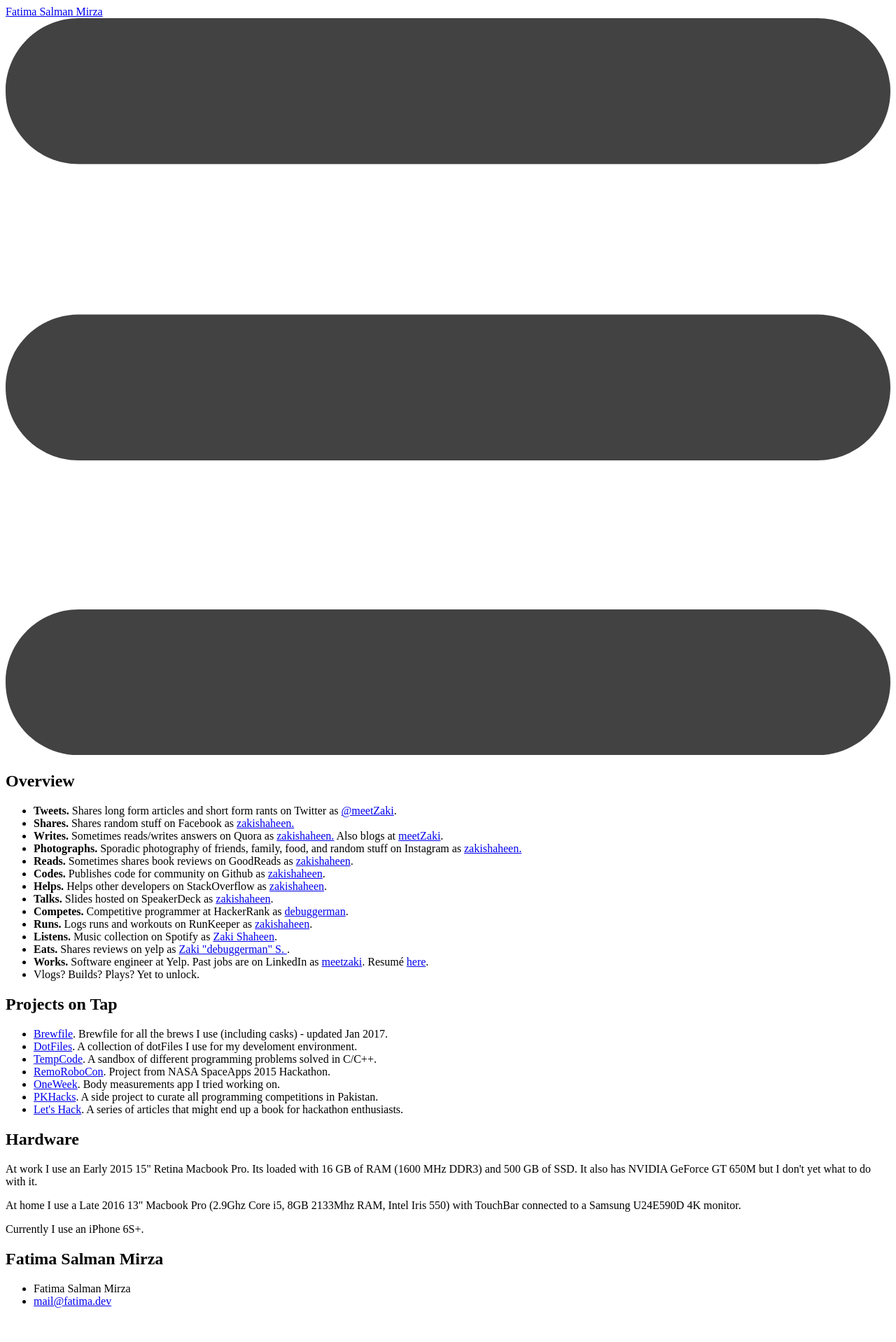
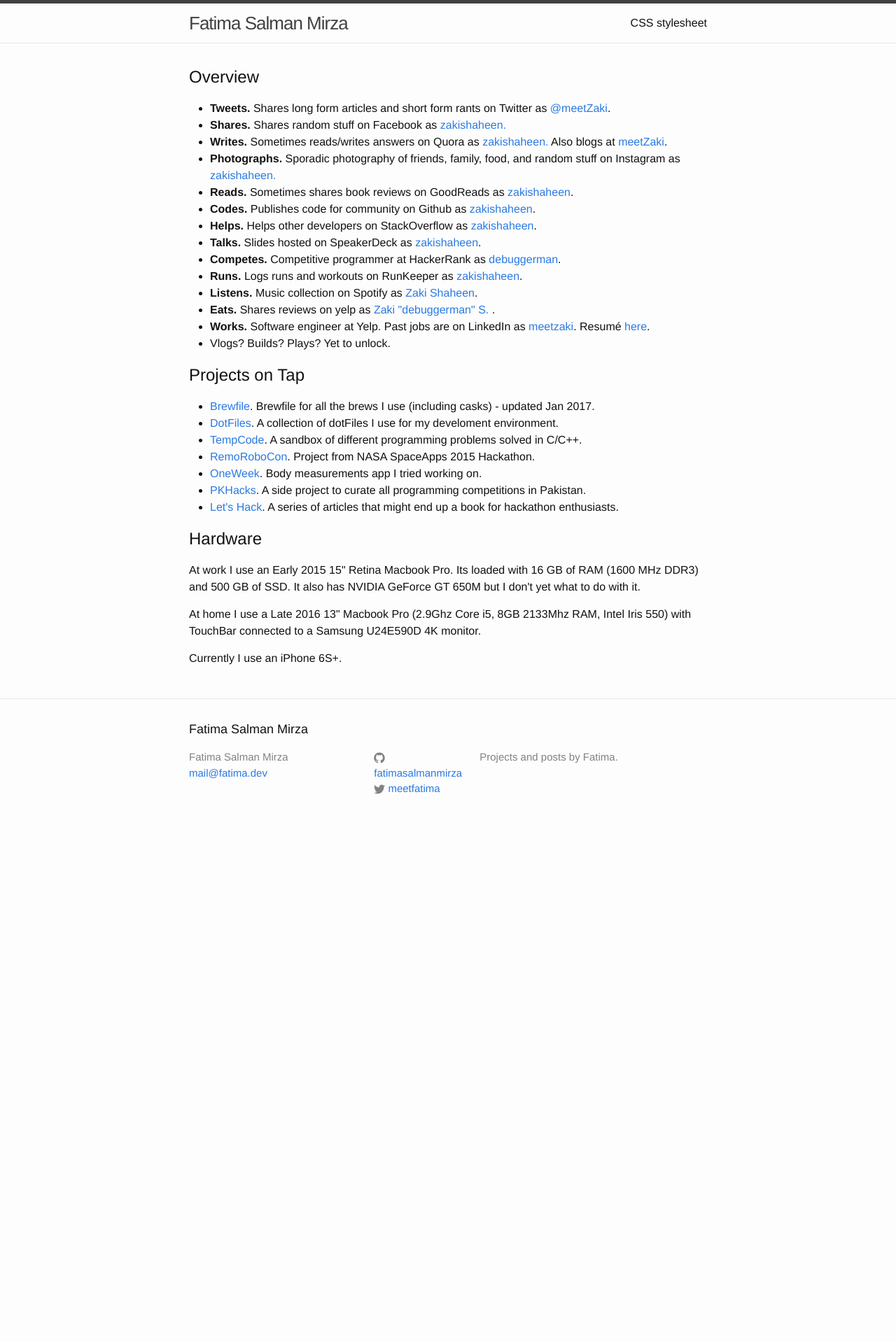
Before and after one commit to fatimasalmanmirza/fatimasalmanmirza.github.io, a Jekyll site: the page built from index.html, in a window 1280 px wide. Shown: the top 1918 px of the page at 70% size. Built offline with Jekyll 4.4.1, drawn with Linux system fonts in a browser that asks for light colours; after the commit the page ends 1199 px from its top, so only the background shows below that.

Commit message:
yaayayayy

```diff
--- a/css/main.scss
+++ b/css/main.scss
@@ -1,6 +1,5 @@
-
 ---
-# Only the main Sass file needs front matter (the dashes are enough)
+title: CSS stylesheet
 ---
 @charset "utf-8";
 
```
Also changed, not shown: 1 other file.
